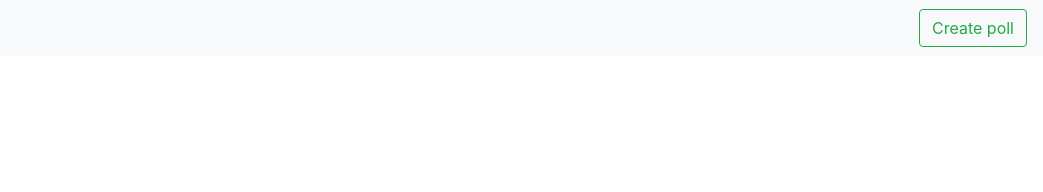
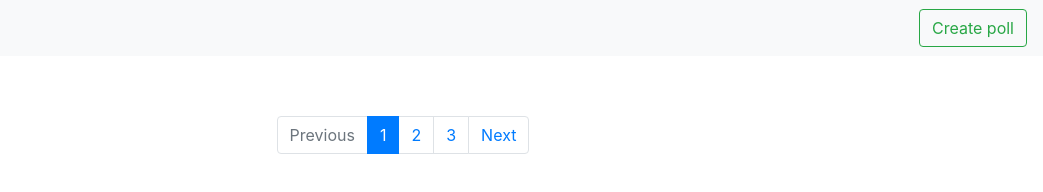
Before and after one commit to tangerinel/hacathon-promin, a website: page web-app/static/main.html in a window 1280 px wide. Shown: the full height of the page, 237-1280 px from the left. Drawn offline with nearby package versions, Linux system fonts and the light colour scheme.

Commit message:
Revert "deleted pagination"
This reverts commit 987743edc37696c69fbf4e3f1ab07dbbf7671c3a.

```diff
--- a/web-app/static/main.html
+++ b/web-app/static/main.html
@@ -90,6 +90,24 @@
         </div>
   </div>
   <div><br></div>
+  <!--  Pagination -->
+  <div class="row">
+    <div class="col-md-12">
+      <nav aria-label="Page navigation">
+        <ul class="pagination justify-content-center">
+          <li class="page-item disabled">
+            <a class="page-link" href="#" tabindex="-1" aria-disabled="true">Previous</a>
+          </li>
+          <li class="page-item active"><a class="page-link" href="#">1</a></li>
+          <li class="page-item"><a class="page-link" href="#">2</a></li>
+          <li class="page-item"><a class="page-link" href="#">3</a></li>
+          <li class="page-item">
+            <a class="page-link" href="#">Next</a>
+          </li>
+        </ul>
+      </nav>
+    </div>
+  </div>
 
   <script src="https://unpkg.com/@lottiefiles/lottie-player@latest/dist/lottie-player.js"></script>
   <script src="https://cdn.jsdelivr.net/npm/popper.js@1.16.0/dist/umd/popper.min.js"></script>
```
Also changed, not shown: web-app/static/index.js (+2 -8 lines).
